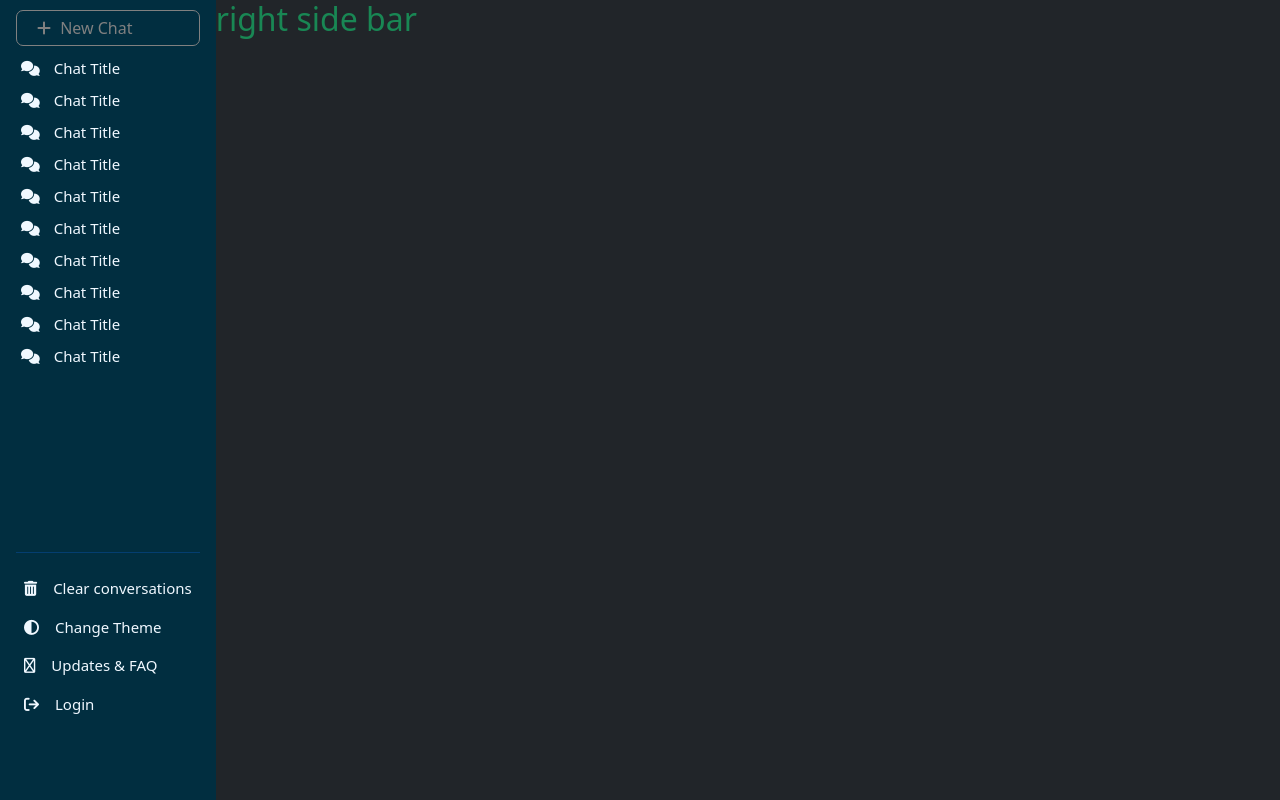
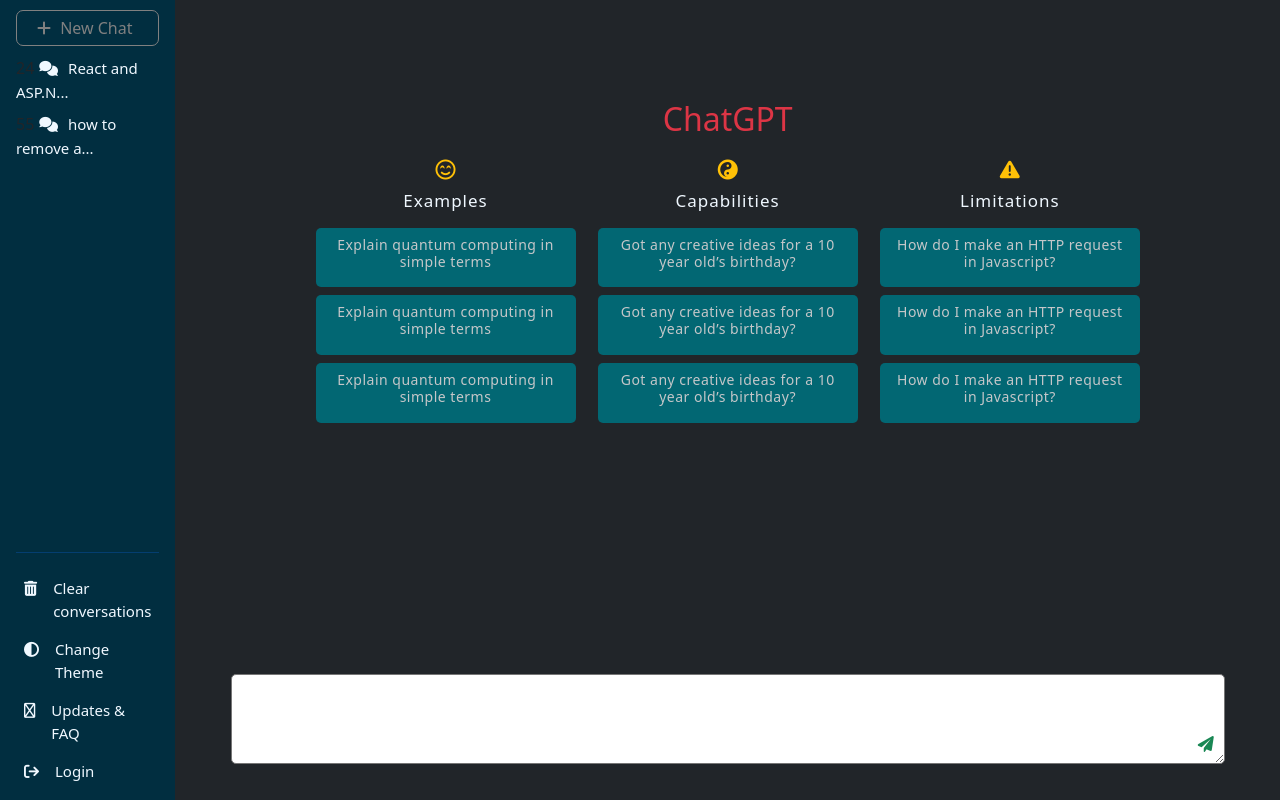
Before and after one commit to NaimBiswas/chat-gpt, a React (Create React App) app: page / in a window 1280 px wide. Built offline with nearby package versions, Linux system fonts and the light colour scheme.

Commit message:
Front End View Almost ready

```diff
--- a/src/App.css
+++ b/src/App.css
@@ -1,8 +1,13 @@
-html, body {
-    margin: 0;
-    height: 100%;
-    overflow: hidden
-  }
+body {
+    overflow: hidden;
+    height: 100vh;
+}
+.right-sidebar {
+    overflow-y: auto;
+    width: 88%!important;
+    overflow-x: hidden;
+    position: relative;
+}
 .chat-gpt {
     max-height: 100vh;
     height: 100vh;
@@ -10,6 +15,7 @@
 
 .left-sidebar {
     background-color: #012E40;
+    flex: 1 0 10%;
 }
 
 .left-sidebar-top {
@@ -79,8 +85,67 @@
 .chatTitle:hover {
     opacity: .8;
 }
-
+.verticalIconWithTitle{
+    flex-direction: column;
+    align-items: center;
+}
 .chatTitle i {
     margin-right: 10px;
     font-size: 15px;
 }
+.body-middle{
+}
+.chatGPtText{
+    margin-top: 100px;
+    margin-bottom: 20px;
+}
+.paragraph{
+    background: #026773;
+    padding: 9px;
+    border-radius: 5px;
+    width: fit-content;
+    max-width: 260px;
+    text-align: center;
+    color: rgb(197, 199, 201);
+}
+.pgText{
+    font-size: 14px;
+    letter-spacing: .5px;
+}
+.headerTitle{
+    font-size: 17px;
+    color: aliceblue;
+    letter-spacing: 1px;
+}
+.bottom-input{
+    position: absolute;
+    width: 100%;
+    bottom: 30px;
+
+}
+
+.bottom-input textarea {
+    width: 90%;
+    border-radius: 5px;
+    height: 90px;
+    outline: #012E40;
+}
+.sendMessage{
+    position: absolute;
+    right: 6%;
+    bottom: 15%;
+    cursor: pointer;
+
+}
+/* .chat-body::-webkit-scrollbar {
+    width: 7px;
+}
+
+.chat-body::-webkit-scrollbar-track {
+    background: transparent;
+}
+
+.chat-body::-webkit-scrollbar-thumb {
+    background-color: #ffffff;
+    border-radius: 25px;
+} */
--- a/src/App.js
+++ b/src/App.js
@@ -1,26 +1,19 @@
 import './App.css';
 import ChatTitle from './components/ChatTitle/ChatTitle';
 import LeftSideBarBottom from './components/LeftSideBarBottom/LeftSideBarBottom';
+import VerticalIconWithHeader from './components/VerticalIconWithHeader/VerticalIconWithHeahder';
 
 function App() {
   return (
     <div className="App">
-      <div className="chat-gpt d-flex bg-dark">
+      <div className="chat-gpt d-flex ">
         <div className="left-sidebar px-3">
           <div className='top-text'>
-            <text className="new-chat"><i class="fas fa-plus"></i> New Chat</text>
+            <span className="new-chat"><i className="fas fa-plus"></i> New Chat</span>
           </div>
           <div className="left-sidebar-top">
-            <ChatTitle Title="Chat Title"/>
-            <ChatTitle Title="Chat Title"/>
-            <ChatTitle Title="Chat Title"/>
-            <ChatTitle Title="Chat Title"/>
-            <ChatTitle Title="Chat Title"/>
-            <ChatTitle Title="Chat Title"/>
-            <ChatTitle Title="Chat Title"/>
-            <ChatTitle Title="Chat Title"/>
-            <ChatTitle Title="Chat Title"/>
-            <ChatTitle Title="Chat Title"/>
+            <ChatTitle Title="React and ASP.Net Skills"/>
+            <ChatTitle Title="how to remove any git changes from local with commit id"/>
           </div>
           <hr className="text-primary" />
           <div className="left-sidebar-bottom">
@@ -30,10 +23,39 @@
             <LeftSideBarBottom IconName='fas fa-sign-out' Text='Login'/>
           </div>
         </div>
-        <div className="right-sidebar">
-          <h2 className='text-success'>right side bar</h2>
-          <div className="chat-body"></div>
-          <div className="bottom-input">{/* <input type="text" /> */}</div>
+        <div className="right-sidebar bg-dark">
+          <div className="chat-body">
+            <div className=''>
+              <h2 className='text-center text-danger chatGPtText'>ChatGPT</h2>
+              <div className='row d-flex justify-content-center'>
+              <div className='verticalIconWithTitle justify-content-center d-flex col-2 col-lg-3 p-0 col-md-3 col-sm-12'>
+                  <VerticalIconWithHeader IsParagraph={false} IconName='far fa-smile-beam' Title='Examples' />
+                  <VerticalIconWithHeader IsParagraph={true} IconName='' Title='Explain quantum computing in simple terms' />
+                  <VerticalIconWithHeader IsParagraph={true} IconName='' Title='Explain quantum computing in simple terms' />
+                  <VerticalIconWithHeader IsParagraph={true} IconName='' Title='Explain quantum computing in simple terms' />
+              </div>
+              <div className='verticalIconWithTitle justify-content-center d-flex col-2 col-lg-3 p-0 col-md-3 col-sm-12'>
+                <VerticalIconWithHeader IsParagraph={false} IconName='fas fa-yin-yang' Title='Capabilities' />
+                <VerticalIconWithHeader IsParagraph={true} IconName='' Title='Got any creative ideas for a 10 year old’s birthday?' />
+                <VerticalIconWithHeader IsParagraph={true} IconName='' Title='Got any creative ideas for a 10 year old’s birthday?' />
+                <VerticalIconWithHeader IsParagraph={true} IconName='' Title='Got any creative ideas for a 10 year old’s birthday?' />
+              </div>
+              <div className='verticalIconWithTitle justify-content-center d-flex col-2 col-lg-3 p-0 col-md-3 col-sm-12'>
+                <VerticalIconWithHeader IsParagraph={false} IconName='fas fa-exclamation-triangle' Title='Limitations' />
+                <VerticalIconWithHeader IsParagraph={true} IconName='' Title='How do I make an HTTP request in Javascript?' />
+                <VerticalIconWithHeader IsParagraph={true} IconName='' Title='How do I make an HTTP request in Javascript?' />
+                <VerticalIconWithHeader IsParagraph={true} IconName='' Title='How do I make an HTTP request in Javascript?' />
+              </div>
+              </div>
+            </div>
+            <div className="bottom-input text-center mt-5">
+              <div className='position'>
+                <textarea  className='p-2' ></textarea>
+                <span className='sendMessage text-success'><i className="fas fa-paper-plane"></i></span>
+              </div>
+            </div>
+          </div>
+
         </div>
       </div>
     </div>
--- a/src/components/ChatTitle/ChatTitle.js
+++ b/src/components/ChatTitle/ChatTitle.js
@@ -1,7 +1,10 @@
 function ChatTitle ({Title}) {
     return(
         <div className="mb-2">
-            <text className="textLeft chatTitle"><i class="fas fa-comments"></i> {Title}</text>
+            {Title.length}
+            <span className="textLeft chatTitle"><i className="fas fa-comments "></i>
+                {Title && Title?.length > 15? Title.substring(0,15) + '...': Title}
+            </span>
         </div>
     )
 }
--- a/src/components/LeftSideBarBottom/LeftSideBarBottom.js
+++ b/src/components/LeftSideBarBottom/LeftSideBarBottom.js
@@ -5,7 +5,7 @@
   return (
     <div className="d-flex">
       <span className="textLeft icon p-2">  <i className={IconName}></i></span>
-      <text className="p-2 textLeft">{Text}</text>
+      <span className="p-2 textLeft">{Text}</span>
     </div>
   );
 }
--- /dev/null
+++ b/src/components/VerticalIconWithHeader/VerticalIconWithHeahder.js
@@ -0,0 +1,12 @@
+function verticalIconWithHeader({IsParagraph,IconName, Title}) {
+  return (
+    <div className={!IsParagraph? "iconGroup mt-0 text-center" : 'iconGroup mt-2 text-center paragraph'}>
+      <span className="text-warning h5 ">
+        <i className={IconName}></i>
+      </span>
+      <h4 className={!IsParagraph? "headerTitle mt-2" : "pgText"}>{Title}</h4>
+    </div>
+  );
+}
+
+export default verticalIconWithHeader;
```
